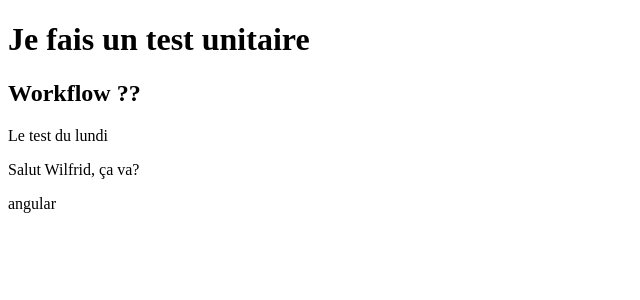
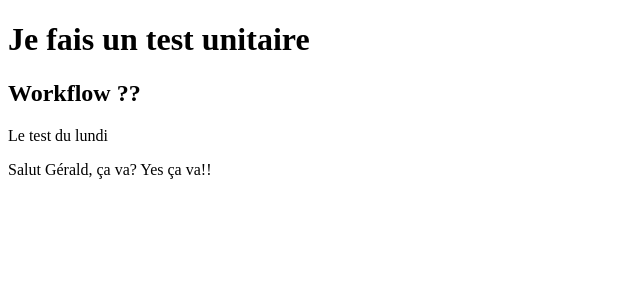
Before and after one commit to AdminTiaki/interfaceAdmin, an Angular app: page / in a window 1280 px wide. Shown: the top 300 px of the page, without its empty margins (0-640 px from the left). Built offline with nearby package versions, Linux system fonts and the light colour scheme.

Commit message:
test Gerald

```diff
--- a/src/app/app.component.html
+++ b/src/app/app.component.html
@@ -2,4 +2,4 @@
 <h1>Je fais un test unitaire</h1>
 <h2>Workflow ??</h2>
 <p>Le test du lundi</p>
-<p>Salut Wilfrid, ça va?</p>angular
+<p>Salut Gérald, ça va? Yes ça va!!</p>
```
